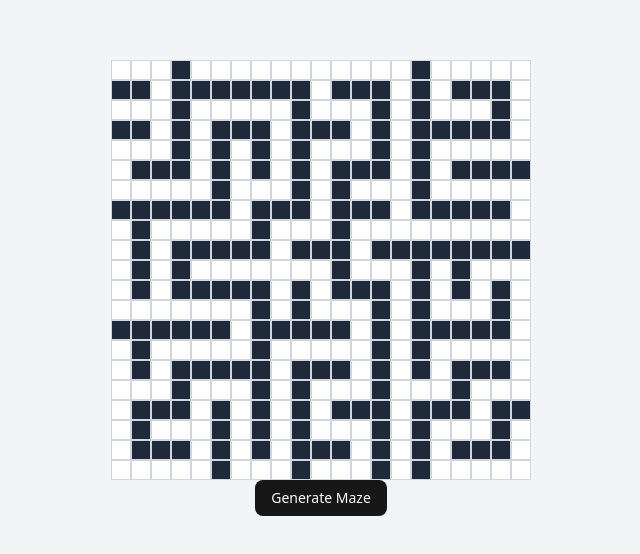
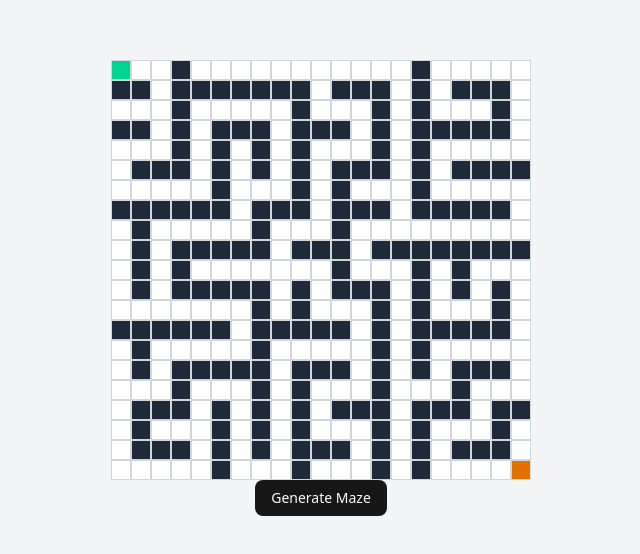
Before and after one commit to auttij/maze-tool, a React (Vite) app: page / in a window 1280 px wide. Shown: the part 112-666 px from the top of the page, without its empty margins (319-959 px from the left). Built offline with nearby package versions, Linux system fonts and the light colour scheme.

Commit message:
add start/end pos

```diff
--- a/src/App.tsx
+++ b/src/App.tsx
@@ -2,14 +2,20 @@ import { useState } from 'react';
 import { Button } from './components/ui/button';
 import { generateMazeDFS } from '@/algorithms/generators/dfs';
 import { MazeBoard } from '@/components/maze/MazeBoard';
+import { type Coord } from './lib/gridUtils';
 
 function App() {
   const [grid, setGrid] = useState(() => generateMazeDFS(21, 21));
+  const gridSize = 20;
+  const startPos: Coord = { row: 0, col: 0 };
+  const endPos: Coord = { row: gridSize, col: gridSize };
 
   return (
     <div className="flex h-screen flex-col items-center justify-center bg-gray-100">
-      <MazeBoard grid={grid} />
-      <Button onClick={() => setGrid(generateMazeDFS(21, 21))}>Generate Maze</Button>
+      <MazeBoard grid={grid} start={startPos} end={endPos} />
+      <Button onClick={() => setGrid(generateMazeDFS(gridSize + 1, gridSize + 1))}>
+        Generate Maze
+      </Button>
     </div>
   );
 }
--- a/src/components/maze/MazeBoard.tsx
+++ b/src/components/maze/MazeBoard.tsx
@@ -1,10 +1,12 @@
-import { type Cell } from '@/lib/gridUtils';
+import { type Cell, type Coord } from '@/lib/gridUtils';
 import MazeGrid from './MazeGrid';
 
 type MazeBoardProps = {
   grid: Cell[][];
+  start: Coord;
+  end: Coord;
 };
 
-export function MazeBoard({ grid }: MazeBoardProps) {
-  return <MazeGrid grid={grid} />;
+export function MazeBoard(props: MazeBoardProps) {
+  return <MazeGrid {...props} />;
 }
--- a/src/components/maze/MazeCell.tsx
+++ b/src/components/maze/MazeCell.tsx
@@ -1,11 +1,17 @@
-import { type Cell } from '@/lib/gridUtils';
+import { type Cell, type Coord } from '@/lib/gridUtils';
 
 type MazeCellProps = {
   cell: Cell;
+  start: Coord;
+  end: Coord;
 };
 
-export default function MazeCell({ cell }: MazeCellProps) {
-  return (
-    <div className={`h-5 w-5 border border-gray-300 ${cell.isWall ? 'bg-gray-800' : 'bg-white'}`} />
-  );
+export default function MazeCell({ cell, start, end }: MazeCellProps) {
+  const cellColor = () => {
+    if (cell.row === start.row && cell.col === start.col) return 'bg-emerald-400';
+    if (cell.row === end.row && cell.col === end.col) return 'bg-amber-600';
+    return cell.isWall ? 'bg-gray-800' : 'bg-white';
+  };
+
+  return <div className={`h-5 w-5 border border-gray-300 ${cellColor()}`} />;
 }
--- a/src/components/maze/MazeGrid.tsx
+++ b/src/components/maze/MazeGrid.tsx
@@ -1,11 +1,13 @@
+import { type Cell, type Coord } from '@/lib/gridUtils';
 import MazeCell from './MazeCell';
-import { type Cell } from '@/lib/gridUtils';
 
 type MazeGridProps = {
   grid: Cell[][];
+  start: Coord;
+  end: Coord;
 };
 
-export default function MazeGrid({ grid }: MazeGridProps) {
+export default function MazeGrid({ grid, start, end }: MazeGridProps) {
   return (
     <div
       className="grid gap-0"
@@ -15,7 +17,7 @@ export default function MazeGrid({ grid }: MazeGridProps) {
       }}
     >
       {grid.flat().map((cell) => (
-        <MazeCell key={`${cell.row}-${cell.col}`} cell={cell} />
+        <MazeCell key={`${cell.row}-${cell.col}`} cell={cell} start={start} end={end} />
       ))}
     </div>
   );
--- a/src/lib/gridUtils.ts
+++ b/src/lib/gridUtils.ts
@@ -1,6 +1,9 @@
-export type Cell = {
+export type Coord = {
   row: number;
   col: number;
+};
+
+export type Cell = Coord & {
   isWall: boolean;
 };
 
```
